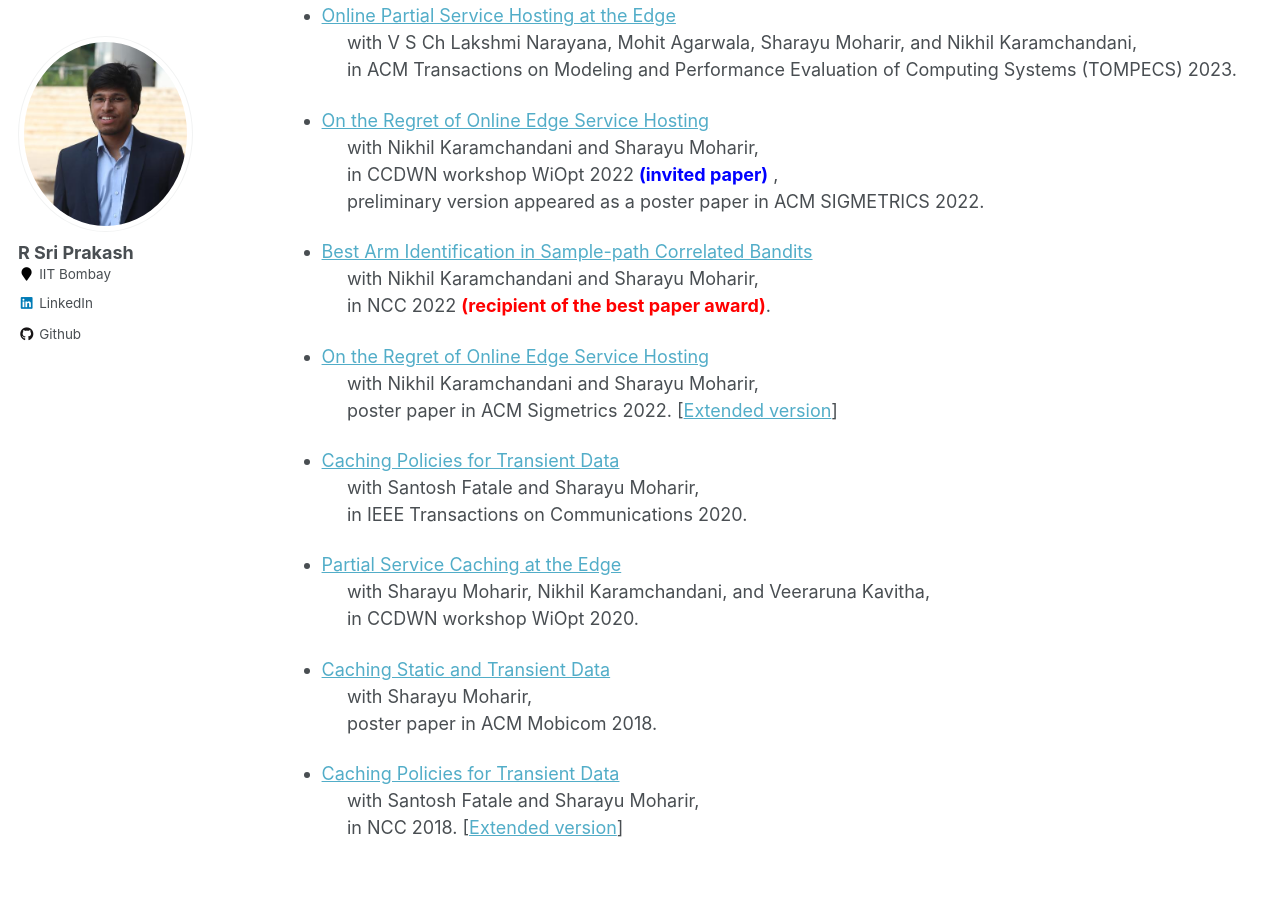
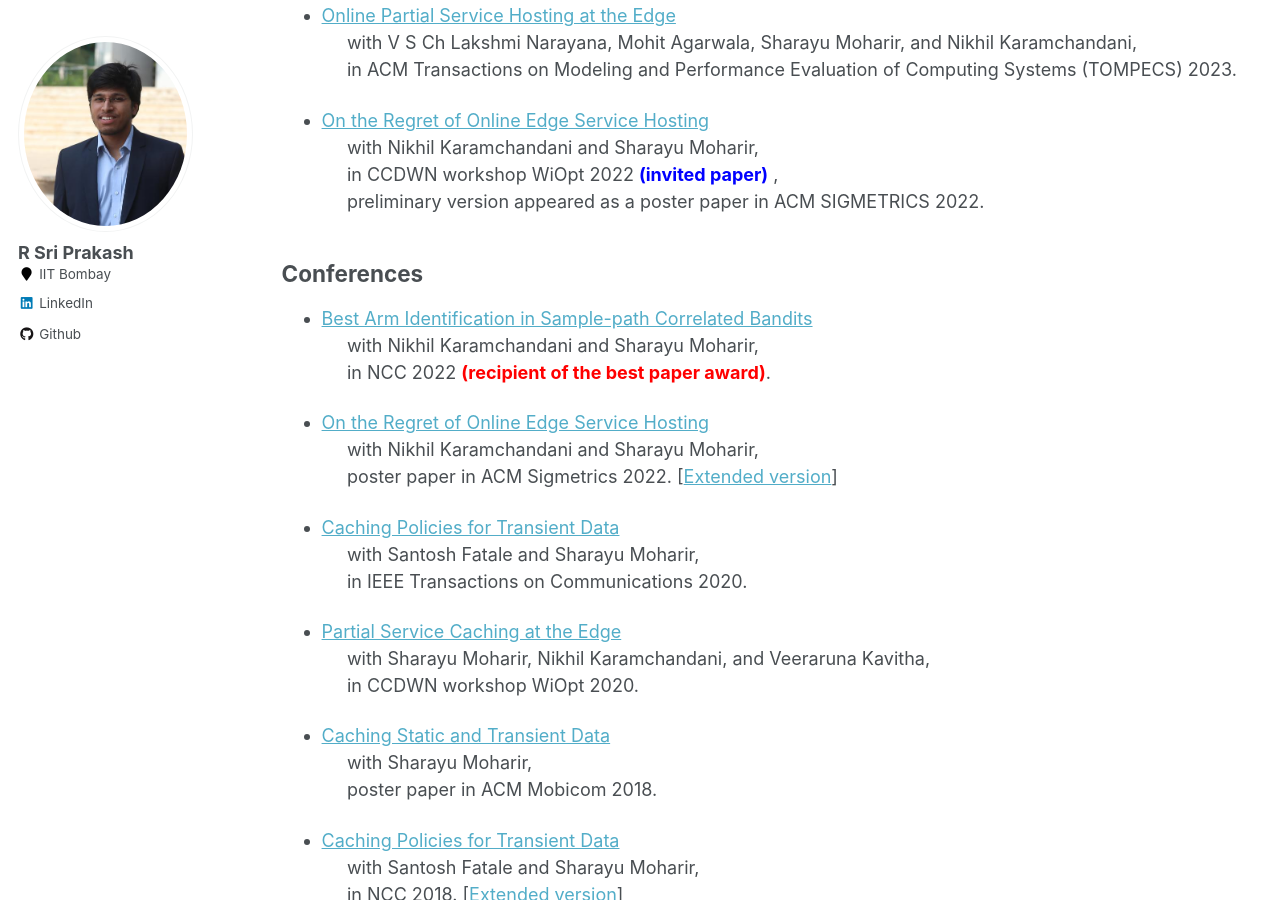
Before and after one commit to rsriprakash/rsriprakash.github.io, a Jekyll site: the page built from _pages/publications.md, in a window 1280 px wide and 900 px high, scrolled down 310 px. Built offline with Jekyll 4.4.1, drawn with Linux system fonts in a browser that asks for light colours.

Commit message:
Update publications.md

```diff
--- a/_pages/publications.md
+++ b/_pages/publications.md
@@ -20,6 +20,7 @@ redirect_from:
     &nbsp;&nbsp;&nbsp;&nbsp; in CCDWN workshop WiOpt 2022 <span style="color:blue">  **(invited paper)** </span>,<br>
     &nbsp;&nbsp;&nbsp;&nbsp; preliminary version appeared as a poster paper in ACM SIGMETRICS 2022.
 
+## Conferences
 * [Best Arm Identification in Sample-path Correlated Bandits](http://rsriprakash.github.io/files/NCC_2022.pdf)<br>
     &nbsp;&nbsp;&nbsp;&nbsp; with Nikhil Karamchandani and Sharayu Moharir,<br>
     &nbsp;&nbsp;&nbsp;&nbsp; in NCC 2022<span style="color:red"> **(recipient of the best paper award)**</span>.
```
